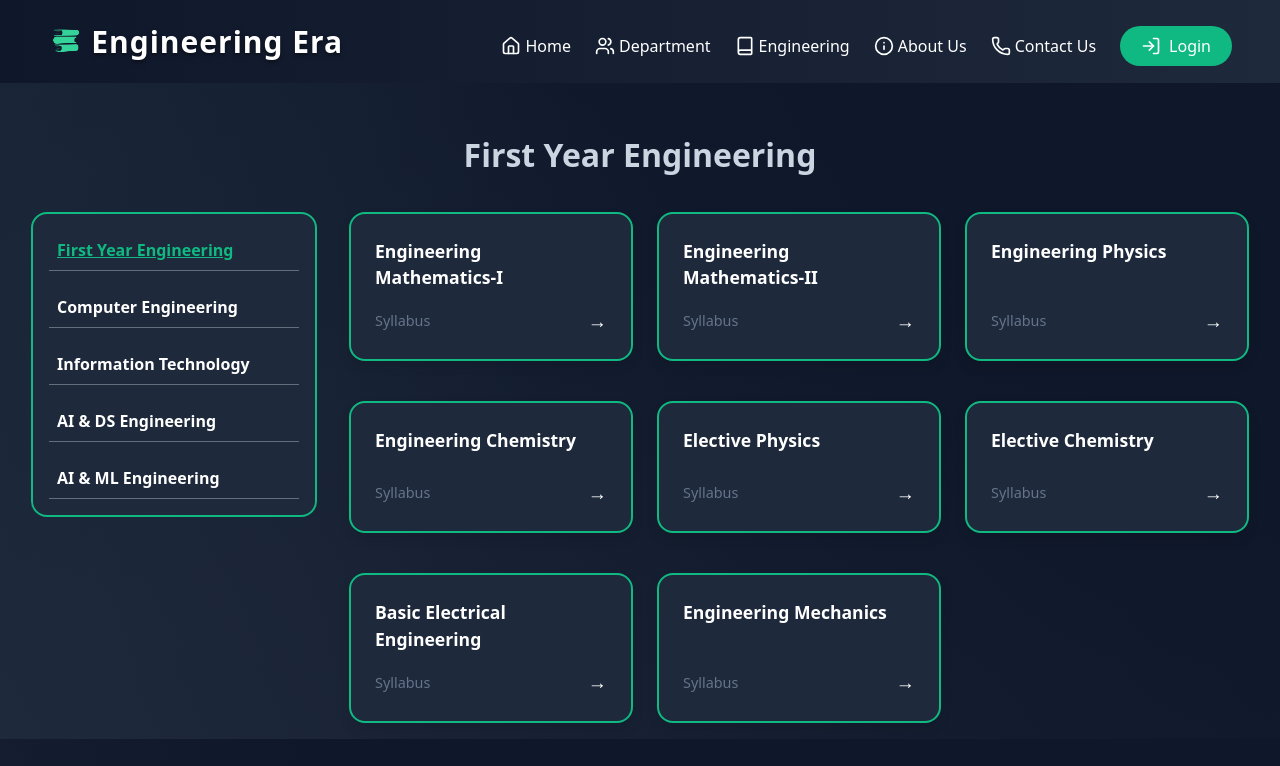
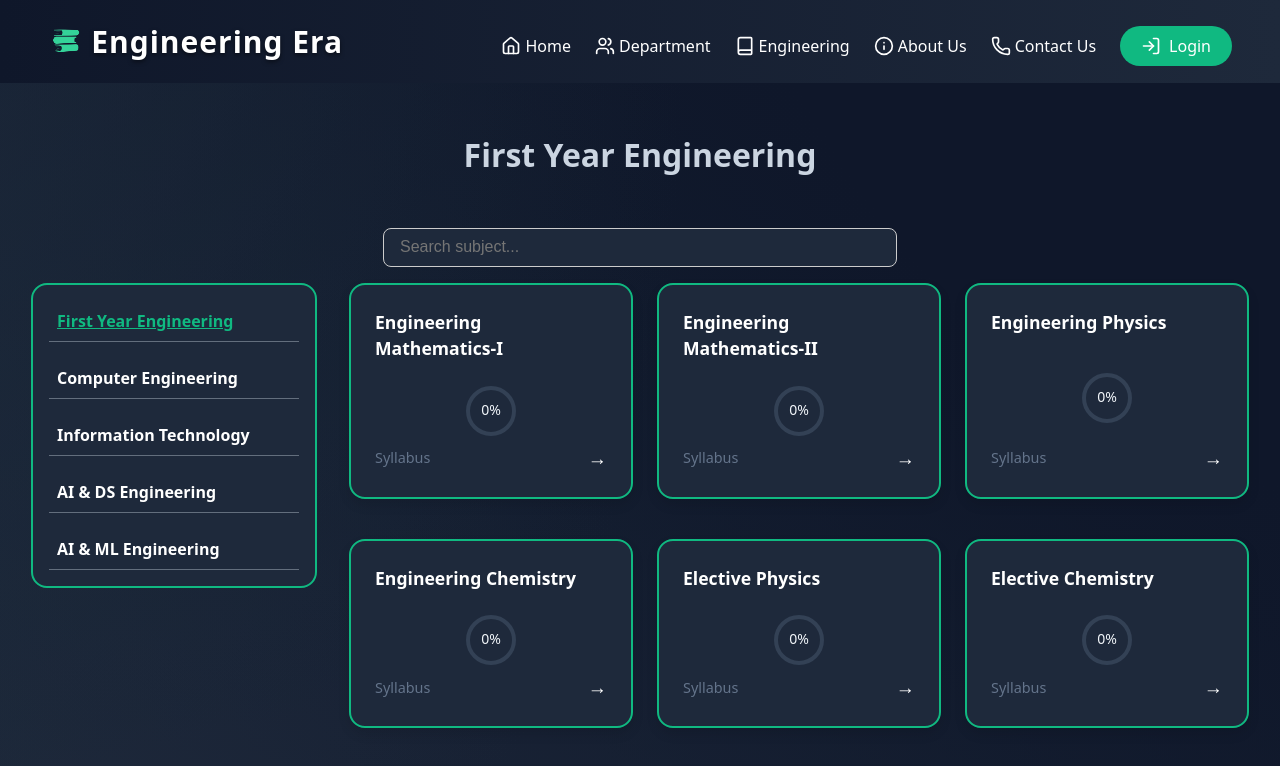
Before and after one commit to omkar2816/engineering-era, a React (Vite) app: page /mu-importants in a window 1280 px wide. Shown: the top 766 px of the page. Built offline with nearby package versions, Linux system fonts and the light colour scheme.

Commit message:
search and progress model integrated

```diff
--- a/package.json
+++ b/package.json
@@ -16,6 +16,7 @@
     "framer-motion": "^12.7.4",
     "lucide-react": "^0.503.0",
     "react": "^19.0.0",
+    "react-circular-progressbar": "^2.2.0",
     "react-dom": "^19.0.0",
     "react-icons": "^5.5.0",
     "react-router-dom": "^7.5.1"
--- a/src/pages/departments.jsx
+++ b/src/pages/departments.jsx
@@ -1,11 +1,12 @@
 import { useEffect, useState } from "react";
 import { motion } from "framer-motion";
-import "../styles/departments.css"; // Updated css
+import "../styles/departments.css";
 import Footer from "../components/footer";
 import { useLocation, useNavigate } from "react-router-dom";
-import syllabusData from "../data/engineering_syllabus.json"; // Update path if needed
+import syllabusData from "../data/engineering_syllabus.json";
+import { CircularProgressbar, buildStyles } from "react-circular-progressbar";
+import "react-circular-progressbar/dist/styles.css";
 
-// Static Branch List
 const branches = [
   "First Year Engineering",
   "Computer Engineering",
@@ -14,26 +15,31 @@ const branches = [
   "AI & ML Engineering",
 ];
 
+// Helper to fetch subject progress from localStorage
+const getProgress = (branch, subject) => {
+  const progressData = JSON.parse(localStorage.getItem("userProgress")) || {};
+  const branchData = progressData[branch] || {};
+  const subjectData = branchData[subject] || { watched: 0, total: 1 };
+  return Math.round((subjectData.watched / subjectData.total) * 100);
+};
+
 export default function DepartmentsGrid() {
   function useQuery() {
     return new URLSearchParams(useLocation().search);
   }
 
-  // const query = useQuery();
-  // const defaultBranch = query.get("branch") || branches[0];
-  // const [selectedBranch, setSelectedBranch] = useState(defaultBranch);
   const query = useQuery();
   const branchQuery = query.get("branch") || branches[0];
   const [selectedBranch, setSelectedBranch] = useState(branchQuery);
+  const [subjects, setSubjects] = useState([]);
+  const [loading, setLoading] = useState(true);
+  const [searchTerm, setSearchTerm] = useState("");
+
+  const navigate = useNavigate();
 
   useEffect(() => {
     setSelectedBranch(branchQuery);
   }, [branchQuery]);
-
-  const [subjects, setSubjects] = useState([]);
-  const [loading, setLoading] = useState(true);
-
-  const navigate = useNavigate();
 
   useEffect(() => {
     if (selectedBranch) {
@@ -56,11 +62,26 @@ export default function DepartmentsGrid() {
     }
   }, [selectedBranch]);
 
+  const filteredSubjects = subjects.filter((subject) =>
+    subject.toLowerCase().includes(searchTerm.toLowerCase())
+  );
+
   return (
     <div className="departments-grid-container">
       <h1 className="departments-grid-title">
         {selectedBranch || "All Departments"}
       </h1>
+
+      {/* Search Bar */}
+      <div className="subject-search-bar-wrapper">
+        <input
+          type="text"
+          placeholder="Search subject..."
+          value={searchTerm}
+          onChange={(e) => setSearchTerm(e.target.value)}
+          className="subject-search-input"
+        />
+      </div>
 
       <div className="departments-grid-content">
         {/* Branches Sidebar */}
@@ -70,7 +91,10 @@ export default function DepartmentsGrid() {
               key={index}
               whileHover={{ scale: 1.02 }}
               className={`departments-branch-item ${selectedBranch === branch ? "active" : ""}`}
-              onClick={() => setSelectedBranch(branch)}
+              onClick={() => {
+                setSelectedBranch(branch);
+                setSearchTerm("");
+              }}
             >
               {branch}
             </motion.div>
@@ -85,8 +109,8 @@ export default function DepartmentsGrid() {
               .map((_, idx) => (
                 <div key={idx} className="departments-subject-card loading" />
               ))
-          ) : subjects.length > 0 ? (
-            subjects.map((subject, index) => (
+          ) : filteredSubjects.length > 0 ? (
+            filteredSubjects.map((subject, index) => (
               <motion.div
                 key={index}
                 whileHover={{ scale: 1.05 }}
@@ -98,6 +122,21 @@ export default function DepartmentsGrid() {
                 }
               >
                 <div className="departments-subject-name">{subject}</div>
+
+                {/* Circular Progress Bar */}
+                <div className="departments-subject-progress">
+                  <CircularProgressbar
+                    value={getProgress(selectedBranch, subject)}
+                    text={`${getProgress(selectedBranch, subject)}%`}
+                    styles={buildStyles({
+                      textColor: "#f1f5f9",
+                      pathColor: "#22c55e",
+                      trailColor: "#334155",
+                      textSize: "28px",
+                    })}
+                  />
+                </div>
+
                 <div className="departments-subject-footer">
                   <span>Syllabus</span>
                   <span className="departments-subject-arrow">&rarr;</span>
@@ -106,13 +145,12 @@ export default function DepartmentsGrid() {
             ))
           ) : (
             <div style={{ color: "#cbd5e1", textAlign: "center", marginTop: "2rem" }}>
-              No subjects available.
+              No subjects match your search.
             </div>
           )}
         </div>
       </div>
 
-      {/* Footer */}
       <Footer />
     </div>
   );
--- a/src/pages/notes.jsx
+++ b/src/pages/notes.jsx
@@ -1,6 +1,7 @@
+import { useState } from "react";
 import { motion } from "framer-motion";
-import "../styles/notes.css"; // Import the CSS file
-import Footer from "../components/footer"; // Import the Footer component
+import "../styles/notes.css";
+import Footer from "../components/footer";
 
 const notes = [
   "Engineering Mechanics", "Basic Electrical Engineering (BEE)", "Engineering Mathematics-I", "Engineering Mathematics-II",
@@ -12,11 +13,30 @@ const notes = [
 ];
 
 export default function NotesGrid() {
+  const [searchTerm, setSearchTerm] = useState("");
+
+  const filteredNotes = notes.filter((note) =>
+    note.toLowerCase().includes(searchTerm.toLowerCase())
+  );
+
   return (
     <div className="notes-container">
       <h1 className="notes-title">All Engineering Notes</h1>
+
+      {/* Search Bar */}
+      <div className="subject-search-bar-wrapper">
+        <input
+          type="text"
+          placeholder="Search note..."
+          value={searchTerm}
+          onChange={(e) => setSearchTerm(e.target.value)}
+          className="subject-search-input"
+        />
+      </div>
+
       <div className="notes-grid">
-        {notes.map((note, index) => (
+        {filteredNotes.length > 0 ? (
+          filteredNotes.map((note, index) => (
             <motion.div
               key={index}
               whileHover={{ scale: 1.05 }}
@@ -28,7 +48,12 @@ export default function NotesGrid() {
                 <span className="arrow">&rarr;</span>
               </div>
             </motion.div>
-        ))}
+          ))
+        ) : (
+          <div style={{ color: "#cbd5e1", textAlign: "center", marginTop: "2rem" }}>
+            No notes match your search.
+          </div>
+        )}
       </div>
     </div>
   );
--- a/src/pages/vivaQuestions.jsx
+++ b/src/pages/vivaQuestions.jsx
@@ -2,7 +2,7 @@ import { useState, useEffect } from "react";
 import { motion } from "framer-motion";
 import "../styles/vivaQuestions.css";
 import Footer from "../components/footer";
-import syllabusData from "../data/engineering_syllabus.json"; // <-- Import syllabus JSON
+import syllabusData from "../data/engineering_syllabus.json";
 
 const branches = [
   "First Year Engineering",
@@ -15,9 +15,9 @@ const branches = [
 export default function VivaQuestionsGrid() {
   const [selectedBranch, setSelectedBranch] = useState("Computer Engineering");
   const [subjects, setSubjects] = useState([]);
+  const [searchTerm, setSearchTerm] = useState("");
 
   useEffect(() => {
-    // Find subjects dynamically from the syllabusData
     const branchInfo = syllabusData.find(b => b.branch === selectedBranch);
     if (branchInfo) {
       const subjectNames = branchInfo.subjects.map(subject => subject.subjectName);
@@ -26,6 +26,10 @@ export default function VivaQuestionsGrid() {
       setSubjects([]);
     }
   }, [selectedBranch]);
+
+  const filteredSubjects = subjects.filter(subject =>
+    subject.toLowerCase().includes(searchTerm.toLowerCase())
+  );
 
   return (
     <div className="viva-container">
@@ -38,7 +42,10 @@ export default function VivaQuestionsGrid() {
               key={index}
               whileHover={{ scale: 1.02 }}
               className={`viva-branch-item ${selectedBranch === branch ? "active" : ""}`}
-              onClick={() => setSelectedBranch(branch)}
+              onClick={() => {
+                setSelectedBranch(branch);
+                setSearchTerm(""); // Reset search when branch changes
+              }}
             >
               {branch}
             </motion.div>
@@ -46,8 +53,21 @@ export default function VivaQuestionsGrid() {
         </div>
 
         {/* Right Viva Subjects */}
+        <div className="viva-subjects-wrapper">
+          {/* Search Bar */}
+          <div className="subject-search-bar-wrapper">
+            <input
+              type="text"
+              placeholder="Search subject..."
+              value={searchTerm}
+              onChange={(e) => setSearchTerm(e.target.value)}
+              className="subject-search-input"
+            />
+          </div>
+
           <div className="viva-grid">
-          {subjects.map((subject, index) => (
+            {filteredSubjects.length > 0 ? (
+              filteredSubjects.map((subject, index) => (
                 <motion.div
                   key={index}
                   whileHover={{ scale: 1.05 }}
@@ -59,10 +79,15 @@ export default function VivaQuestionsGrid() {
                     <span className="viva-arrow">&rarr;</span>
                   </div>
                 </motion.div>
-          ))}
+              ))
+            ) : (
+              <div style={{ color: "#cbd5e1", textAlign: "center", marginTop: "2rem" }}>
+                No subjects match your search.
+              </div>
+            )}
           </div>
         </div>
-      {/* Footer */}
+      </div>
       <Footer />
     </div>
   );
--- a/src/styles/departments.css
+++ b/src/styles/departments.css
@@ -164,3 +164,33 @@
       grid-template-columns: repeat(auto-fill, minmax(200px, 1fr));
     }
   }
+
+
+  .subject-search-bar-wrapper {
+    display: flex;
+    justify-content: center;
+    margin: 1rem 0;
+  }
+
+  .subject-search-input {
+    padding: 0.6rem 1rem;
+    width: 60%;
+    max-width: 480px;
+    font-size: 1rem;
+    border-radius: 8px;
+    border: 1px solid #ccc;
+    background-color: #1e293b;
+    color: #f1f5f9;
+    outline: none;
+    transition: border-color 0.3s ease;
+  }
+
+  .subject-search-input:focus {
+    border-color: #22c55e;
+  }
+
+  .departments-subject-progress {
+    width: 50px;
+    height: 50px;
+    margin: 0.5rem auto;
+  }
--- a/src/styles/notes.css
+++ b/src/styles/notes.css
@@ -92,3 +92,26 @@
     font-size: 0.9rem;
     color: #64748b; /* corrected muted secondary text */
   }
+
+  .subject-search-bar-wrapper {
+    display: flex;
+    justify-content: center;
+    margin: 1rem 0;
+  }
+
+  .subject-search-input {
+    padding: 0.6rem 1rem;
+    width: 60%;
+    max-width: 480px;
+    font-size: 1rem;
+    border-radius: 8px;
+    border: 1px solid #ccc;
+    background-color: #1e293b;
+    color: #f1f5f9;
+    outline: none;
+    transition: border-color 0.3s ease;
+  }
+
+  .subject-search-input:focus {
+    border-color: #22c55e;
+  }
--- a/src/styles/vivaQuestions.css
+++ b/src/styles/vivaQuestions.css
@@ -105,3 +105,26 @@
         color: #10b981;
     }
   }
+
+  .subject-search-bar-wrapper {
+    display: flex;
+    justify-content: center;
+    margin: 1rem 0;
+  }
+
+  .subject-search-input {
+    padding: 0.6rem 1rem;
+    width: 60%;
+    max-width: 480px;
+    font-size: 1rem;
+    border-radius: 8px;
+    border: 1px solid #ccc;
+    background-color: #1e293b;
+    color: #f1f5f9;
+    outline: none;
+    transition: border-color 0.3s ease;
+  }
+
+  .subject-search-input:focus {
+    border-color: #22c55e;
+  }
```
Also changed, not shown: 1 other file (tests, documents, lock files or other folders). Lines whose indentation alone changed are shown as unchanged.
